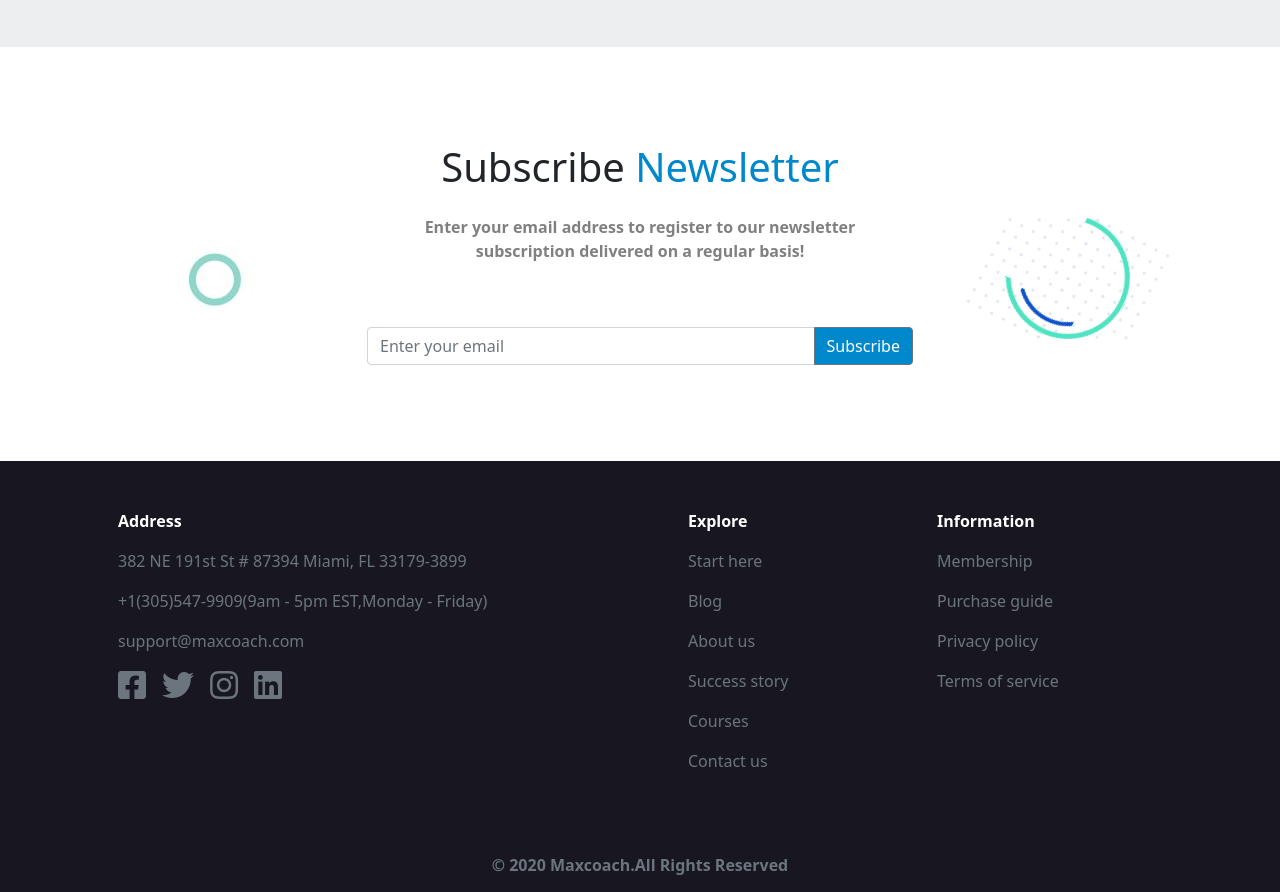
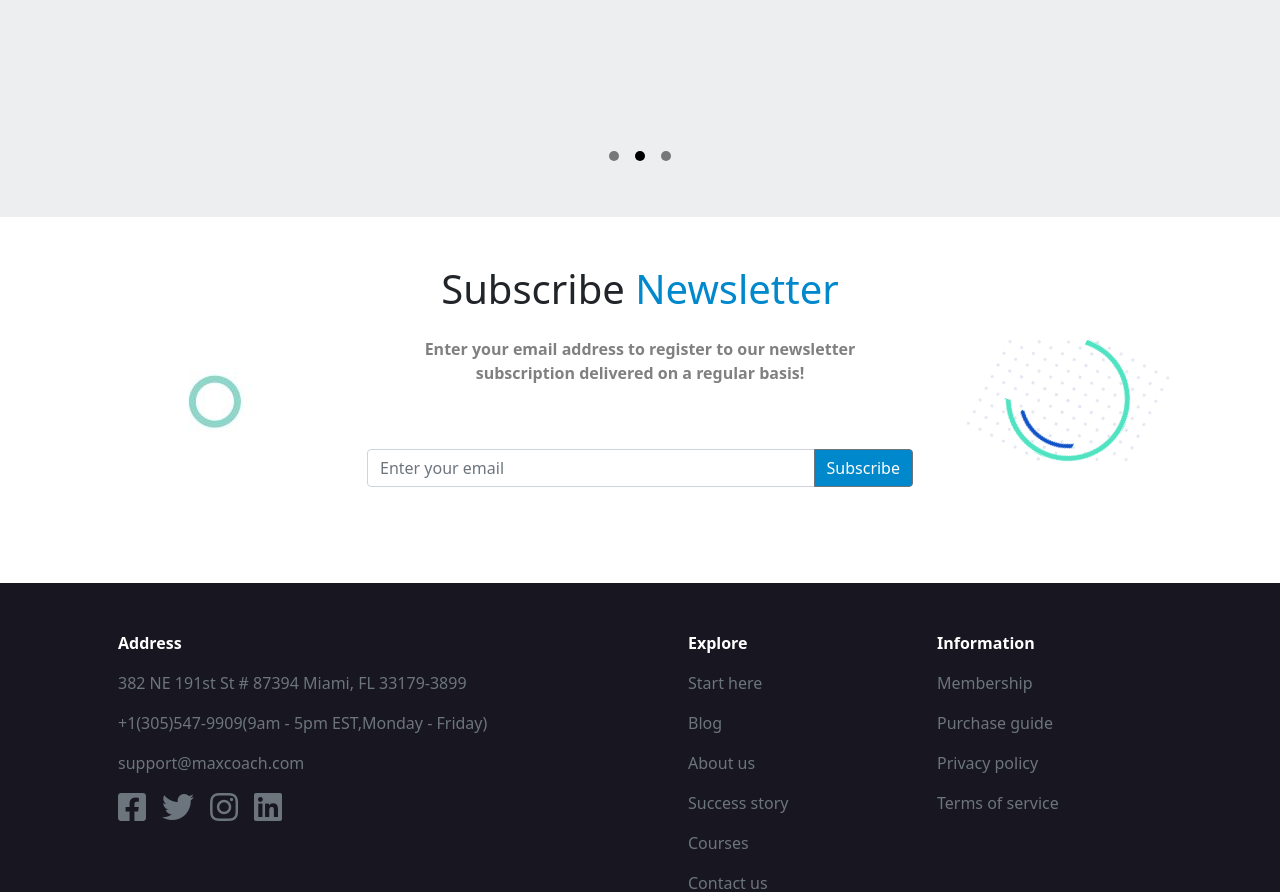
Before and after one commit to Forklein/proj-html-vuejs, a Vue app: page / in a window 1280 px wide. Shown: the part 5585-6477 px from the top of the page. Built offline with nearby package versions, Linux system fonts and the light colour scheme.

Commit message:
Set div ball for dynamic select with opacity

```diff
--- a/src/components/Main.vue
+++ b/src/components/Main.vue
@@ -195,11 +195,21 @@
           <div
             v-for="(data, index) in dataFeedback"
             :key="index"
-            @click="setIndexFeedback(index)"
             class="col-4"
             :class="data.done ? '' : 'opacity-50'"
           >
             <FeedbackCard :data="data" />
+          </div>
+        </div>
+        <div class="row">
+          <div class="col-6 mx-auto d-flex justify-content-center my-5">
+            <div
+              v-for="(data, index) in dataFeedback"
+              @click="setIndexFeedback(index)"
+              :class="data.done ? '' : 'opacity-50'"
+              :key="index"
+              class="ball m-2"
+            ></div>
           </div>
         </div>
       </div>
@@ -367,6 +377,13 @@ main {
   }
   .feedback {
     background-color: $color-porcelain;
+    .ball {
+      width: 10px;
+      height: 10px;
+      border-radius: 50%;
+      background-color: black;
+      cursor: pointer;
+    }
     .title {
       h4 {
         color: $color-jungle-green;
```
